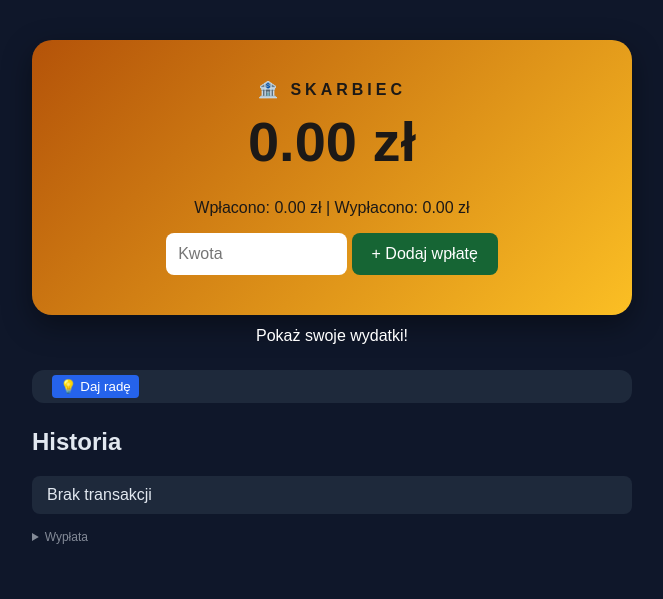
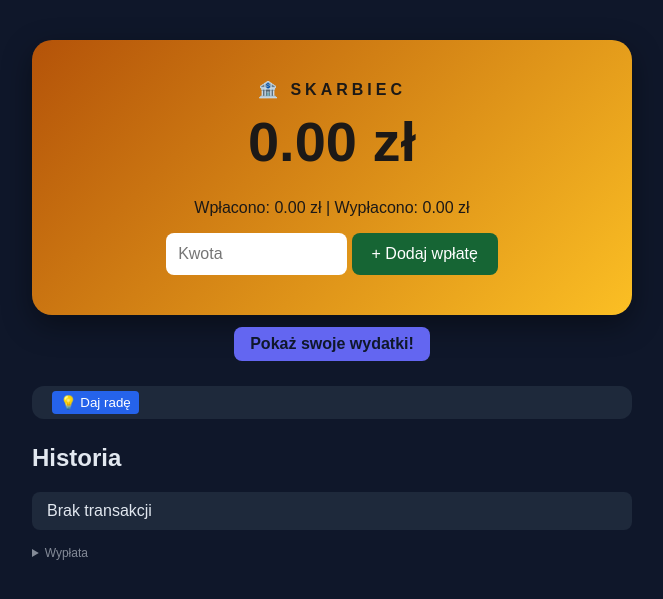
Before and after one commit to zupaogurkowa4747/financial-project, a Flask app: page / in a window 1280 px wide. Shown: the top 599 px of the page, without its empty margins (308-971 px from the left). Run offline with Flask 3, Linux system fonts and the light colour scheme; data that the repository does not hold is empty; parts of the project's set-up code (start-up, migrations or seed data) failed here and were passed over.

Commit message:
Dodalem usuwanie wydatkow

```diff
--- a/database.py
+++ b/database.py
@@ -96,3 +96,7 @@ def pobierz_pozycje_miesiaca(miesiac):
     with get_db() as cursor:
         cursor.execute("SELECT kategoria, kwota, opis FROM wydatki WHERE data LIKE ? ORDER BY id DESC LIMIT 30", (miesiac + "%",))
         return cursor.fetchall()
+
+def usun_wydatek(id):
+    with get_db() as cursor:
+        cursor.execute("DELETE FROM wydatki WHERE id = ?", (id,))
--- a/main.py
+++ b/main.py
@@ -2,8 +2,9 @@ from datetime import date
 import os
 from dotenv import load_dotenv
 from flask import Flask, redirect, render_template, request, url_for, flash
-from database import init_db, pobierz_wszystkie_transakcje, dodaj_transakcje, pobierz_sume, pobierz_wplaty, pobierz_wyplaty, usun_transakcje, pobierz_wydatki, dodaj_wydatek, pobierz_sume_wydatkow, pobierz_wydatki_wg_kategorii, pobierz_wydatki_miesiaca, pobierz_pozycje_miesiaca
+from database import init_db, pobierz_wszystkie_transakcje, dodaj_transakcje, pobierz_sume, pobierz_wplaty, pobierz_wyplaty, usun_transakcje, pobierz_wydatki, dodaj_wydatek, pobierz_sume_wydatkow, pobierz_wydatki_wg_kategorii, pobierz_wydatki_miesiaca, pobierz_pozycje_miesiaca, usun_wydatek
 from google import genai
+from livereload import Server
 load_dotenv()
 client = genai.Client(api_key=os.getenv("GENAI_API_KEY"))
 
@@ -109,6 +110,17 @@ def rada_wydatki():
         ai_rada = zapytaj_ai(prompt)
     return render_template('wydatki.html', **dane_wydatkow(ai_rada=ai_rada))
 
+@app.route('/usun_wydatek', methods=['POST'])
+def usun_caly_wydatek():
+    id = request.form.get('id')
+    if id:
+        usun_wydatek(int(id))
+    return redirect(url_for('wydatki'))
+
 if __name__ == '__main__':
     init_db()
-    app.run(debug=True)
+    server = Server(app.wsgi_app)
+
+    server.watch('templates/*.html')
+    server.watch('static/*.css')
+    server.serve(port=5000, debug=True)
--- a/static/style.css
+++ b/static/style.css
@@ -91,27 +91,53 @@ body {
     float: right;
     cursor: pointer;
 }
+
 .historia button:hover {
     background: #b31f1f;
 }
 
 .rada button {
+    display: block;
+    width: fit-content;
     background: #2563eb;
     color: white;
     border: none;
     border-radius: 4px;
     padding: 4px 8px;
-    cursor: pointer;
 }
 
 .link-wydatki {
-    display: flex;
-    justify-content: center;
-    color: #ffffff;
-    margin-top: 12px;
+    display: block;
+    width: fit-content;
+    margin: 12px auto 0 auto;
+    background-color: #6366f1;
+    color: #0f172a;
+    padding: 8px 16px;
     text-decoration: none;
+    border-radius: 8px;
+    font-weight: bold;
+    transition: background-color 0.2s ease;
+}
+
+.link-wydatki:hover {
+    background-color: #00ced1;
 }
 
 .rada p {
     white-space: pre-line;
 }
+
+li {
+    display: flex;
+    justify-content: space-between;
+    align-items: center;
+    margin-bottom: 5px;
+}
+.usun_wydatek {
+    background: #ff2a00;
+    color: white;
+    border: none;
+    border-radius: 10px;
+    padding: 4px 8px;
+    cursor: pointer;
+}
```
Also changed, not shown: templates/wydatki.html (+14 -5 lines).
